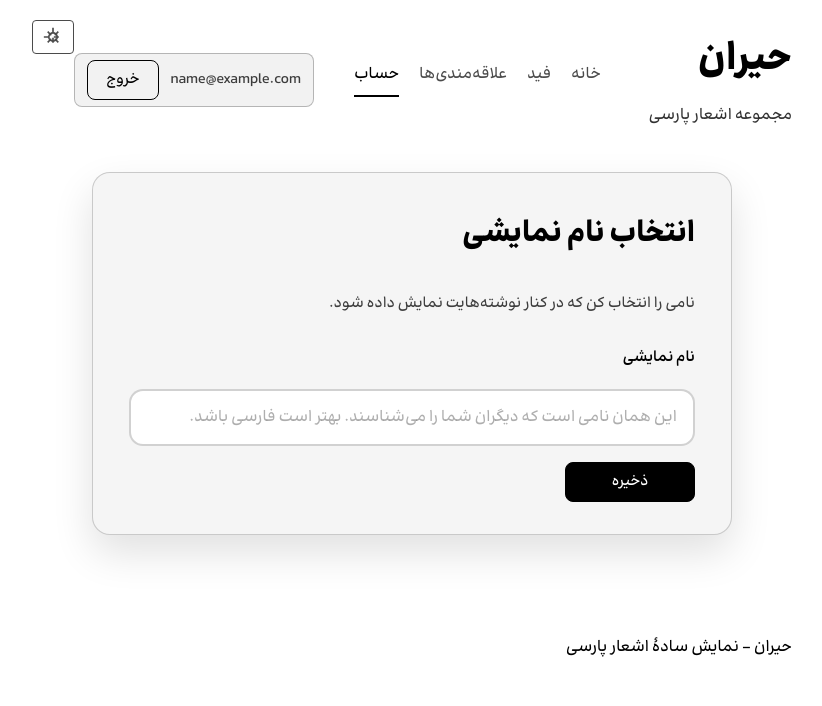
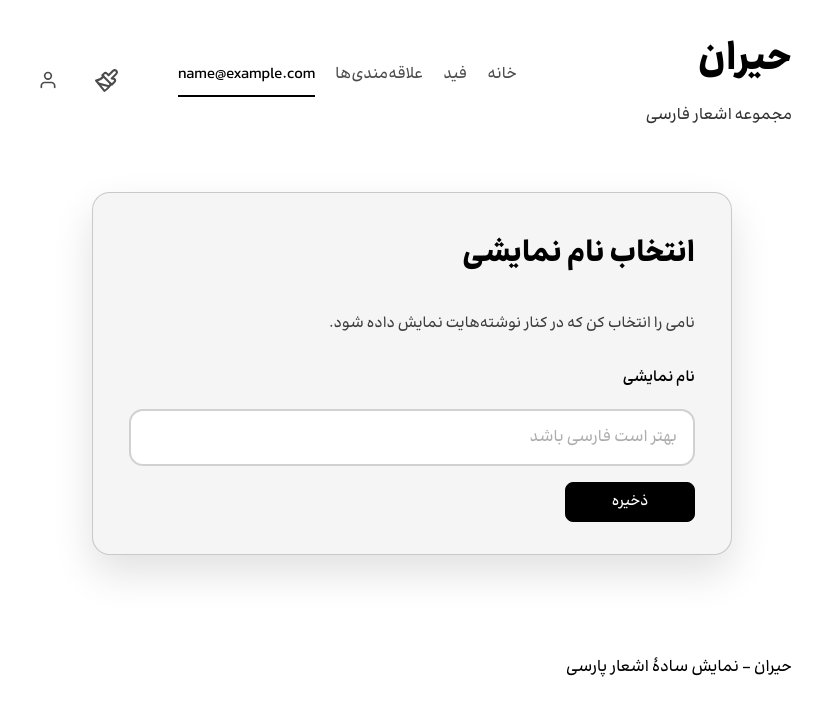
Before and after one commit to itsarianr/heyrat, a Node server app: page /profile/display-name in a window 1280 px wide. Shown: the top 706 px of the page, without its empty margins (228-1050 px from the left). Run offline with Node 20, Linux system fonts and the light colour scheme; the visitor is signed in with stand-in values (Sample User, id 1); some libraries are stand-ins or nearby versions.

Commit message:
minor polishes

```diff
--- a/public/styles.css
+++ b/public/styles.css
@@ -32,6 +32,7 @@ header {
   justify-content: space-between;
   align-items: flex-start;
   gap: 20px;
+  margin-bottom: 20px;
 }
 .header-title-section {
   flex: 1;
@@ -72,6 +73,9 @@ header h1 a:hover { text-decoration: underline; }
   .header-content {
     align-items: center;
   }
+  .header-actions {
+    margin-top: 0;
+  }
 }
 
 /* Header actions */
@@ -82,30 +86,46 @@ header h1 a:hover { text-decoration: underline; }
   margin-top: 8px;
 }
 
-/* Theme toggle button */
+/* Theme toggle button (brush icon, no borders) */
 .theme-toggle {
-  float: left;
   background: none;
-  border: 1px solid var(--theme-text);
-  border-radius: 4px;
-  padding: 6px 10px;
+  border: none;
+  padding: 6px;
   cursor: pointer;
   color: var(--theme-text);
   display: flex;
   align-items: center;
   justify-content: center;
-  transition: background-color 0.15s ease, border-color 0.15s ease, opacity 0.15s ease;
+  transition: opacity 0.15s ease;
   opacity: 0.7;
+  width: 64px;
+  height: 64px;
 }
 .theme-toggle:hover {
   opacity: 1;
-  background-color: color-mix(in srgb, var(--theme-text) 10%, transparent);
+}
+
+/* Header account icon */
+.header-account {
+  display: flex;
+  align-items: center;
+  justify-content: center;
+  color: var(--theme-text);
+  text-decoration: none;
+  opacity: 0.7;
+  transition: opacity 0.15s ease;
+  width: 32px;
+  height: 32px;
+  padding: 6px;
+}
+.header-account:hover {
+  opacity: 1;
 }
 
 /* Color picker */
 .color-picker {
   position: absolute;
-  top: 56px;
+  top: 48px;
   left: 20px;
   background: var(--theme-bg);
   border: 1px solid var(--theme-text);
@@ -256,23 +276,6 @@ header h1 a:hover { text-decoration: underline; }
 .auth-form__input.invalid {
   border-color: rgba(205, 74, 74, 0.7);
   box-shadow: 0 0 0 2px rgba(205, 74, 74, 0.2);
-}
-
-.header-user {
-  display: flex;
-  align-items: center;
-  gap: 12px;
-  border: 1px solid color-mix(in srgb, var(--theme-text) 25%, transparent);
-  border-radius: 8px;
-  padding: 6px 12px;
-  background: color-mix(in srgb, var(--theme-text) 5%, transparent);
-}
-.header-user__name {
-  font-size: 0.95em;
-  opacity: 0.75;
-}
-.header-user__logout {
-  margin: 0;
 }
 
 .btn {
@@ -616,8 +619,19 @@ body.selecting-mode .favorite-btn {
   bottom: 25px;
   left: 50%;
   transform: translateX(-50%);
-  z-index: 999;
+  z-index: 1001;
   box-shadow: 0 2px 8px color-mix(in srgb, var(--theme-text) 30%, transparent);
+}
+
+/* On mobile, position button above bottom nav */
+@media (max-width: 680px) {
+  #finish-selection {
+    bottom: 100px;
+  }
+  /* Hide profile icon on mobile (already in bottom nav) */
+  .header-account {
+    display: none;
+  }
 }
 
 /* --- Selection visuals (only on page, not in screenshot) --- */
@@ -930,13 +944,20 @@ body.post-sheet-open {
   }
 
   .header-content {
-    flex-direction: column;
+    flex-direction: row;
     align-items: flex-start;
+    justify-content: space-between;
   }
+  /* Hide profile icon on mobile (already in bottom nav) */
+  .header-account {
+    display: none;
+  }
+  /* Put header-actions on the left side using flexbox order */
+  /* In RTL, higher order values appear on the left side */
   .header-actions {
-    width: 100%;
-    justify-content: space-between;
-    margin-top: 10px;
+    order: 1;
+    margin-top: 0;
+    align-self: flex-start;
   }
   .color-picker {
     top: 51px;
--- a/views/auth/display-name.ejs
+++ b/views/auth/display-name.ejs
@@ -38,7 +38,7 @@
           type="text"
           class="auth-form__input"
           value="<%= values && values.displayName ? values.displayName : '' %>"
-          placeholder="این همان نامی است که دیگران شما را می‌شناسند. بهتر است فارسی باشد."
+          placeholder="بهتر است فارسی باشد"
           required
           maxlength="40"
           minlength="2"
@@ -47,6 +47,14 @@
           ذخیره
         </button>
       </form>
+
+      <% if (hasDisplayName) { %>
+        <form class="auth-form__logout" action="/auth/logout" method="POST" style="margin-top: 24px; padding-top: 24px; border-top: 1px solid color-mix(in srgb, var(--theme-text) 15%, transparent);">
+          <button type="submit" class="btn btn--ghost" style="width: 100%;">
+            خروج
+          </button>
+        </form>
+      <% } %>
     </section>
   </main>
 
--- a/views/partials/footer.ejs
+++ b/views/partials/footer.ejs
@@ -27,7 +27,13 @@
       <path d="M20 21v-2a4 4 0 0 0-4-4H8a4 4 0 0 0-4 4v2"></path>
       <circle cx="12" cy="7" r="4"></circle>
     </svg>
-    <span class="bottom-nav__label">حساب</span>
+    <span class="bottom-nav__label">
+      <% if (currentUser) { %>
+        <%= currentUser.display_name || currentUser.email || 'حساب' %>
+      <% } else { %>
+        حساب
+      <% } %>
+    </span>
   </a>
 </nav>
 
--- a/views/partials/header.ejs
+++ b/views/partials/header.ejs
@@ -7,13 +7,6 @@
     })(window, document, "clarity", "script", "u2dut8w37e");
   </script>
 
-  <button class="theme-toggle" id="theme-toggle" aria-label="تغییر رنگ پس‌زمینه">
-    <svg width="20" height="20" viewBox="0 0 24 24" fill="none" stroke="currentColor" stroke-width="2">
-      <circle cx="12" cy="12" r="5" />
-      <path d="M12 1v6m0 6v6M5.64 5.64l4.24 4.24m4.24 4.24l4.24 4.24M1 12h6m6 0h6M5.64 18.36l4.24-4.24m4.24-4.24l4.24-4.24" />
-    </svg>
-  </button>
-
   <div class="color-picker" id="color-picker" style="display: none;">
     <div class="color-options" id="color-options"></div>
   </div>
@@ -21,24 +14,35 @@
   <div class="header-content">
     <div class="header-title-section">
       <h1><a href="/">حیران</a></h1>
-      <p class="subtitle">مجموعه اشعار پارسی</p>
+      <p class="subtitle">مجموعه اشعار فارسی</p>
     </div>
     <nav class="header-nav">
       <a href="/" class="header-nav__link <%= typeof currentPath !== 'undefined' && currentPath === '/' ? 'header-nav__link--active' : '' %>">خانه</a>
       <a href="/feed" class="header-nav__link <%= typeof currentPath !== 'undefined' && currentPath === '/feed' ? 'header-nav__link--active' : '' %>">فید</a>
       <a href="/favorites" class="header-nav__link <%= typeof currentPath !== 'undefined' && currentPath === '/favorites' ? 'header-nav__link--active' : '' %>">علاقه‌مندی‌ها</a>
-      <a href="/profile/display-name" class="header-nav__link <%= typeof currentPath !== 'undefined' && currentPath && currentPath.startsWith('/profile') ? 'header-nav__link--active' : '' %>">حساب</a>
+      <a href="/profile/display-name" class="header-nav__link <%= typeof currentPath !== 'undefined' && currentPath && currentPath.startsWith('/profile') ? 'header-nav__link--active' : '' %>">
+        <% if (currentUser) { %>
+          <%= currentUser.display_name || currentUser.email %>
+        <% } else { %>
+          حساب
+        <% } %>
+      </a>
     </nav>
 
     <div class="header-actions">
-      <% if (currentUser) { %>
-        <div class="header-user">
-          <span class="header-user__name"><%= currentUser.display_name || currentUser.email %></span>
-          <form class="header-user__logout" action="/auth/logout" method="POST">
-            <button type="submit" class="btn btn--ghost">خروج</button>
-          </form>
-        </div>
-      <% } %>
+      <button class="theme-toggle" id="theme-toggle" aria-label="تغییر رنگ پس‌زمینه">
+        <svg width="25" height="25" viewBox="0 0 24 24" fill="none" stroke="currentColor" stroke-width="2" stroke-linecap="round" stroke-linejoin="round">
+          <path d="M18.37 2.63 14 7l-1.59-1.59a2 2 0 0 0-2.82 0L8 7l9 9 2.59-2.59a2 2 0 0 0 0-2.82L17 10l4.37-4.37a2.12 2.12 0 1 0-3-3Z"></path>
+          <path d="M9 8c-2 3-4 3.5-7 4l8 10c2-1 6-5 6-7"></path>
+          <path d="M14.5 17.5 4.5 15"></path>
+        </svg>
+      </button>
+      <a href="/profile/display-name" class="header-account" aria-label="حساب کاربری">
+        <svg width="20" height="20" viewBox="0 0 24 24" fill="none" stroke="currentColor" stroke-width="2" stroke-linecap="round" stroke-linejoin="round">
+          <path d="M20 21v-2a4 4 0 0 0-4-4H8a4 4 0 0 0-4 4v2"></path>
+          <circle cx="12" cy="7" r="4"></circle>
+        </svg>
+      </a>
     </div>
   </div>
 </header>
```
Also changed, not shown: public/client.js (+110 -28 lines), data/moulana/masnavi-daftar1.json, data/moulana/masnavi-daftar2.json, data/moulana/masnavi-daftar3.json, data/moulana/masnavi-daftar4.json, data/moulana/masnavi-daftar5.json, data/moulana/masnavi-daftar6.json.
